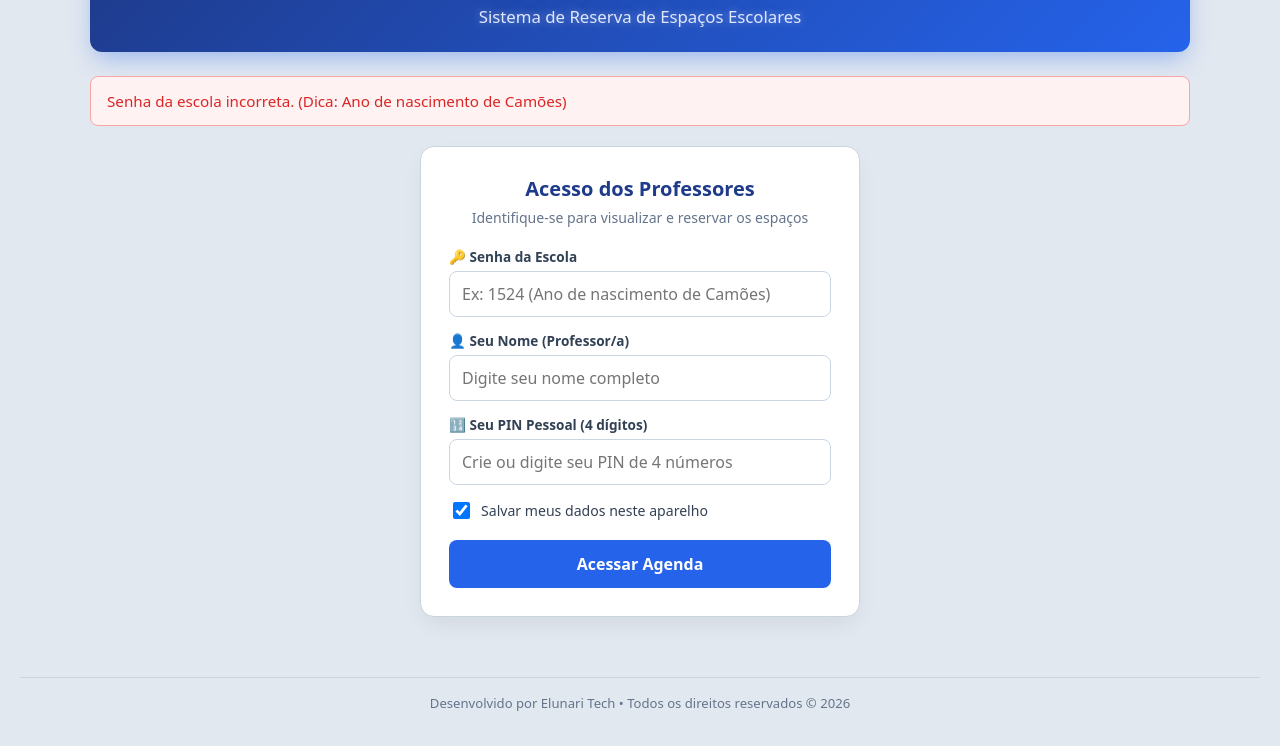
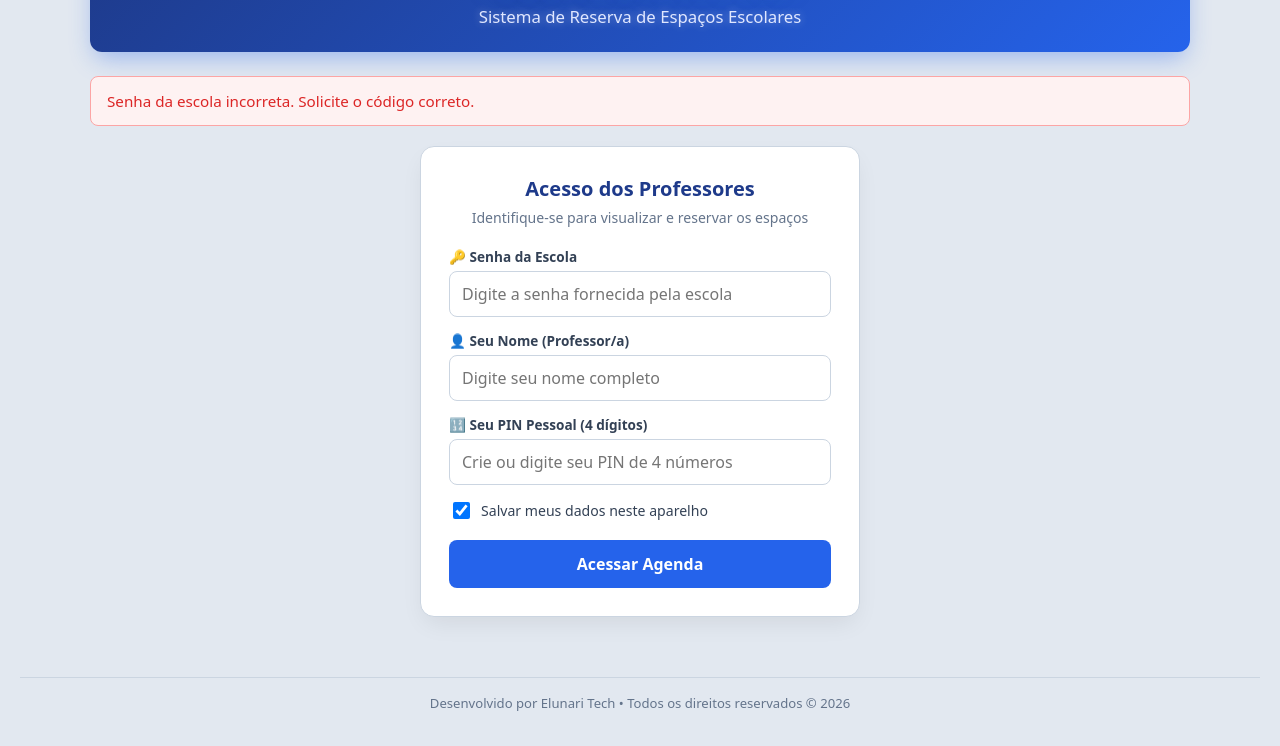
Before and after one commit to dhfartes-cpu/elunari-espacos-api, a website: page index.html in a window 1280 px wide. Both pictures are taken after a click on the button "Acessar Agenda". Shown: the part 82-828 px from the top of the page. Drawn offline with Linux system fonts and the light colour scheme.

```diff
--- a/index.html
+++ b/index.html
@@ -370,7 +370,7 @@
 
             <div class="login-field">
                 <label for="login-senha-escola">🔑 Senha da Escola</label>
-                <input type="password" id="login-senha-escola" placeholder="Ex: 1524 (Ano de nascimento de Camões)">
+                <input type="password" id="login-senha-escola" placeholder="Digite a senha fornecida pela escola">
             </div>
 
             <div class="login-field">
@@ -421,8 +421,8 @@
     </footer>
 
     <script>
-        // SENHA MESTRA DA ESCOLA (Ano de nascimento de Luís de Camões: 1524)
-        const SENHA_ESCOLA = '1524';
+        // SENHA MESTRA DA ESCOLA
+        const SENHA_ESCOLA = 'Bandeirantes@55';
 
         const API_URL = '/api/reservas';
         let todasReservas = [];
@@ -483,7 +483,7 @@
             const salvar = document.getElementById('login-salvar').checked;
 
             if (senhaDigitada !== SENHA_ESCOLA) {
-                mostrarAlerta('Senha da escola incorreta. (Dica: Ano de nascimento de Camões)', 'erro');
+                mostrarAlerta('Senha da escola incorreta. Solicite o código correto.', 'erro');
                 return;
             }
 
```
